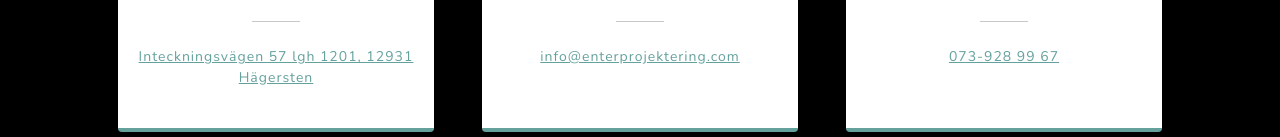
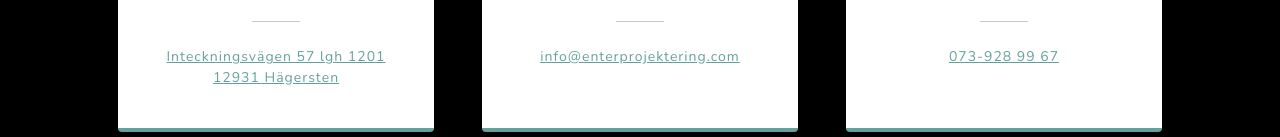
Before and after one commit to krukle/enter, a plain HTML site: page index.html in a window 1280 px wide. Shown: the part 6204-6341 px from the top of the page. Drawn offline with nearby package versions, Linux system fonts and the light colour scheme.

Commit message:
update address formatting

```diff
--- a/index.html
+++ b/index.html
@@ -465,7 +465,7 @@
                     <a
                       target="_blank"
                       href="https://www.google.se/maps/place/Inteckningsv%C3%A4gen+57,+129+31+H%C3%A4gersten/"
-                      >Inteckningsvägen 57 lgh 1201, 12931 Hägersten</a
+                      >Inteckningsvägen 57 lgh 1201<br>12931 Hägersten</a
                     >
                   </div>
                 </div>
```
